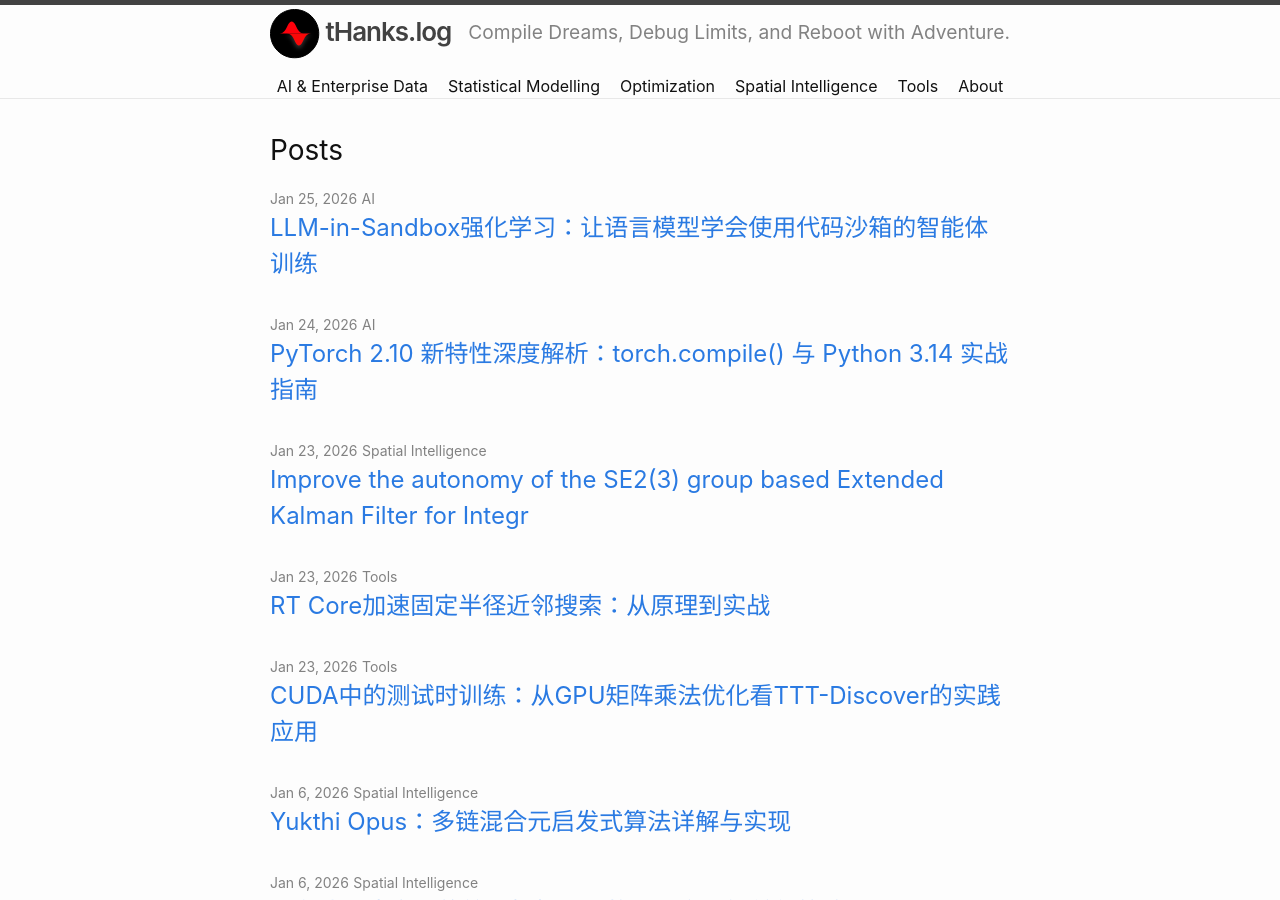
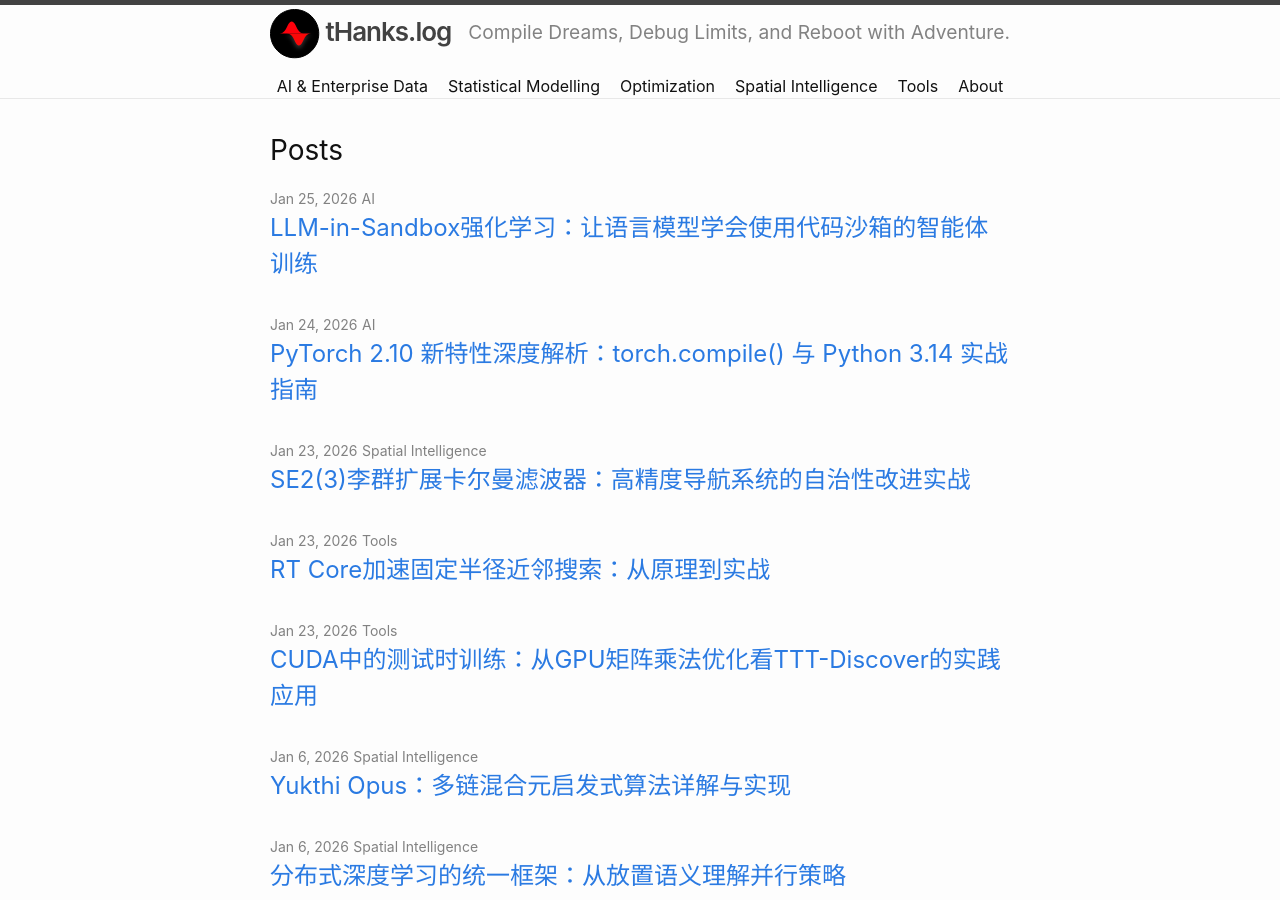
Before and after one commit to hengshan/hengshan.github.io, a Jekyll site: the page built from index.markdown, in a window 1280 px wide and 900 px high. Built offline with Jekyll 4.4.1, drawn with Linux system fonts in a browser that asks for light colours.

Commit message:
update the se2 blog

```diff
--- a/blog-spatial-intelligence/_posts/2026-01-23-improve-the-autonomy-of-the-se.markdown
+++ b/blog-spatial-intelligence/_posts/2026-01-23-improve-the-autonomy-of-the-se.markdown
@@ -1,6 +1,6 @@
 ---
 layout: post-wide
-title: "Improve the autonomy of the SE2(3) group based Extended Kalman Filter for Integr"
+title: "SE2(3)李群扩展卡尔曼滤波器：高精度导航系统的自治性改进实战"
 date: 2026-01-23 18:40:08 +0800
 category: Spatial Intelligence
 author: Hank Li
```
Also changed, not shown: other parts of blog-spatial-intelligence/_posts/2026-01-23-improve-the-autonomy-of-the-se.markdown (+0 -2 lines).
